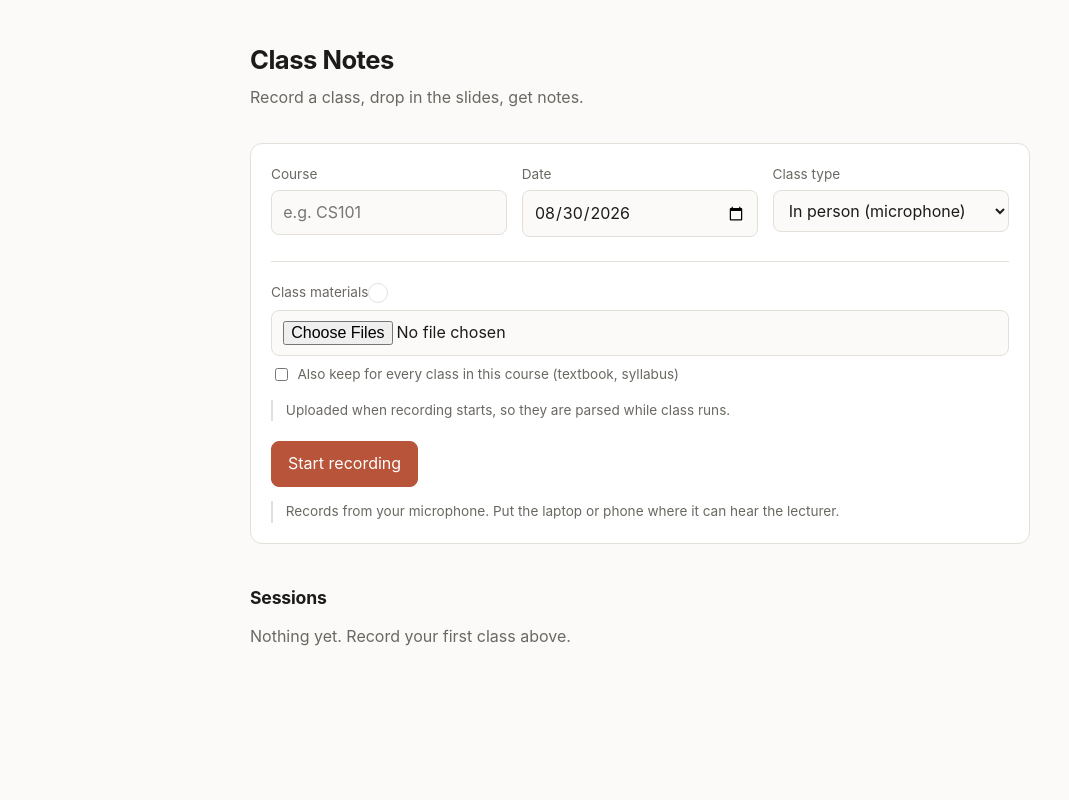
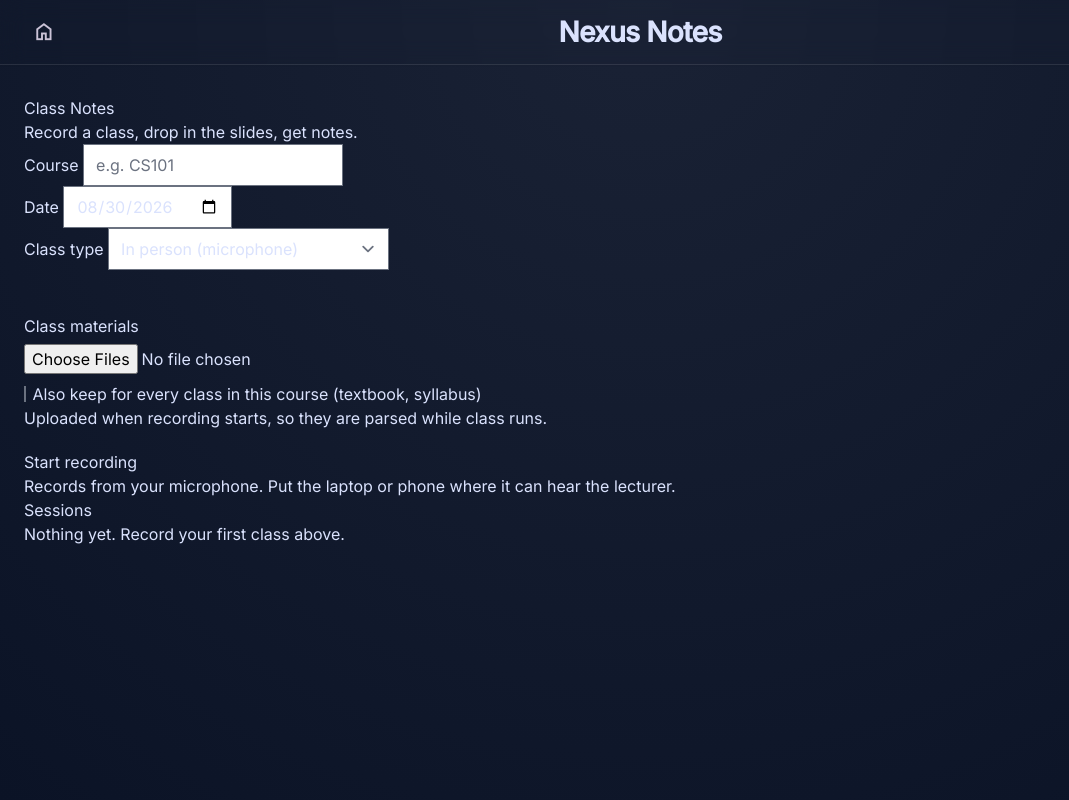
Before and after one commit to khellon21/class-tool, a Flask app: page / in a window 1280 px wide. Shown: the whole page, without its empty margins (0-1069 px from the left). Run offline with Flask 3, Linux system fonts and the light colour scheme; some libraries are stand-ins or nearby versions.

Commit message:
feat: overhaul base template with Tailwind CSS, custom design tokens, and View Transitions API

```diff
--- a/templates/base.html
+++ b/templates/base.html
@@ -1,56 +1,164 @@
 <!doctype html>
-<html lang="en">
+<html lang="en" class="dark">
 <head>
 <meta charset="utf-8">
 <meta name="viewport" content="width=device-width, initial-scale=1">
+<meta name="view-transition" content="same-origin" />
 <title>{% block title %}Class Notes{% endblock %}</title>
+
+<script src="https://cdn.tailwindcss.com?plugins=forms,container-queries"></script>
+<link href="https://fonts.googleapis.com/css2?family=Material+Symbols+Outlined:wght,FILL@100..700,0..1&display=swap" rel="stylesheet"/>
+<link href="https://fonts.googleapis.com/css2?family=Hanken+Grotesk:wght@400;600;700&family=Inter:wght@400;500&family=JetBrains+Mono:wght@500&display=swap" rel="stylesheet"/>
+
+<script id="tailwind-config">
+tailwind.config = {
+    darkMode: "class",
+    theme: {
+        extend: {
+            "colors": {
+                "on-background": "#dae2fd",
+                "background": "#0b1326",
+                "tertiary": "#adc6ff",
+                "on-error": "#690005",
+                "on-tertiary-fixed-variant": "#004395",
+                "on-surface": "#dae2fd",
+                "on-surface-variant": "#cbc3d7",
+                "surface-tint": "#d0bcff",
+                "surface-container-high": "#222a3d",
+                "on-primary-fixed-variant": "#5516be",
+                "surface-bright": "#31394d",
+                "surface": "#0b1326",
+                "on-secondary-fixed-variant": "#004e5c",
+                "tertiary-fixed-dim": "#adc6ff",
+                "outline": "#958ea0",
+                "on-secondary-container": "#00424e",
+                "surface-container-highest": "#2d3449",
+                "secondary-fixed-dim": "#4cd7f6",
+                "secondary-fixed": "#acedff",
+                "primary-container": "#a078ff",
+                "on-primary-fixed": "#23005c",
+                "on-primary-container": "#340080",
+                "on-tertiary-container": "#00285d",
+                "secondary": "#4cd7f6",
+                "error-container": "#93000a",
+                "surface-container-low": "#131b2e",
+                "primary-fixed": "#e9ddff",
+                "surface-container": "#171f33",
+                "on-error-container": "#ffdad6",
+                "inverse-on-surface": "#283044",
+                "primary-fixed-dim": "#d0bcff",
+                "primary": "#d0bcff",
+                "secondary-container": "#03b5d3",
+                "tertiary-fixed": "#d8e2ff",
+                "inverse-primary": "#6d3bd7",
+                "inverse-surface": "#dae2fd",
+                "surface-dim": "#0b1326",
+                "on-tertiary-fixed": "#001a42",
+                "tertiary-container": "#4d8eff",
+                "on-secondary-fixed": "#001f26",
+                "outline-variant": "#494454",
+                "surface-container-lowest": "#060e20",
+                "on-primary": "#3c0091",
+                "on-secondary": "#003640",
+                "surface-variant": "#2d3449",
+                "error": "#ffb4ab",
+                "on-tertiary": "#002e6a"
+            },
+            "fontFamily": {
+                "display-lg-mobile": ["Hanken Grotesk"],
+                "headline-md": ["Hanken Grotesk"],
+                "label-sm": ["JetBrains Mono"],
+                "body-md": ["Inter"],
+                "display-lg": ["Hanken Grotesk"],
+                "body-lg": ["Inter"]
+            },
+            "animation": {
+                "pulse-glow": "pulseGlow 2s infinite",
+                "fade-in-up": "fadeInUp 0.8s ease-out forwards",
+                "pulse-amber": "pulseAmber 2s infinite",
+                "fade-in": "fadeIn 0.5s ease-out"
+            },
+            "keyframes": {
+                pulseGlow: {
+                    "0%, 100%": { boxShadow: "0 0 10px rgba(160, 120, 255, 0.4), 0 0 20px rgba(160, 120, 255, 0.2)" },
+                    "50%": { boxShadow: "0 0 25px rgba(160, 120, 255, 0.8), 0 0 40px rgba(160, 120, 255, 0.5)" }
+                },
+                fadeInUp: {
+                    "0%": { opacity: "0", transform: "translateY(20px)" },
+                    "100%": { opacity: "1", transform: "translateY(0)" }
+                },
+                pulseAmber: {
+                    "0%, 100%": { opacity: "1" },
+                    "50%": { opacity: "0.5" }
+                },
+                fadeIn: {
+                    "0%": { opacity: "0" },
+                    "100%": { opacity: "1" }
+                }
+            }
+        }
+    }
+}
+</script>
 <style>
-  :root {
-    --bg: #fbfaf8; --fg: #1c1b19; --muted: #6b6862; --line: #e3e0da;
-    --card: #fff; --accent: #b8543a; --accent-fg: #fff;
-  }
-  @media (prefers-color-scheme: dark) {
-    :root { --bg:#16150f; --fg:#eceae4; --muted:#9a968c; --line:#302e26;
-            --card:#1e1d16; --accent:#d9765a; --accent-fg:#16150f; }
-  }
-  * { box-sizing: border-box; }
-  body { margin:0; background:var(--bg); color:var(--fg); font:16px/1.6 ui-sans-serif, -apple-system, system-ui, sans-serif; }
-  main { max-width: 820px; margin: 0 auto; padding: 2.5rem 1.25rem 5rem; }
-  h1 { font-size:1.6rem; margin:0 0 .25rem; letter-spacing:-.02em; }
-  h2 { font-size:1.1rem; margin:2.5rem 0 .75rem; letter-spacing:-.01em; }
-  a { color:inherit; }
-  .sub { color:var(--muted); margin:0 0 2rem; }
-  .card { background:var(--card); border:1px solid var(--line); border-radius:12px; padding:1.25rem; }
-  button, .btn { font:inherit; padding:.55rem 1rem; border-radius:8px; border:1px solid var(--line);
-                 background:var(--card); color:var(--fg); cursor:pointer; }
-  button:hover:not(:disabled), .btn:hover { border-color:var(--muted); }
-  button:disabled { opacity:.45; cursor:not-allowed; }
-  button.primary { background:var(--accent); color:var(--accent-fg); border-color:var(--accent); }
-  input, select, textarea { font:inherit; color:var(--fg); background:var(--bg);
-                            border:1px solid var(--line); border-radius:8px; padding:.55rem .7rem; }
-  input, select { width:100%; }
-  label { display:block; font-size:.85rem; color:var(--muted); margin-bottom:.3rem; }
-  .row { display:flex; gap:.75rem; flex-wrap:wrap; align-items:center; }
-  .grid { display:grid; gap:.9rem; grid-template-columns:repeat(auto-fit,minmax(200px,1fr)); }
-  .list { list-style:none; padding:0; margin:0; }
-  .list li a { display:flex; justify-content:space-between; gap:1rem; align-items:center;
-               padding:.85rem 1rem; border:1px solid var(--line); border-radius:10px;
-               background:var(--card); margin-bottom:.5rem; text-decoration:none; }
-  .list li a:hover { border-color:var(--muted); }
-  .tag { font-size:.75rem; color:var(--muted); border:1px solid var(--line); border-radius:99px; padding:.1rem .55rem; }
-  .status { color:var(--muted); font-size:.9rem; min-height:1.4em; }
-  .status.err { color:var(--accent); }
-  .rec-dot { display:inline-block; width:9px; height:9px; border-radius:50%; background:var(--accent);
-             margin-right:.4rem; animation:pulse 1.2s infinite; }
-  @keyframes pulse { 50% { opacity:.25; } }
-  .note { font-size:.85rem; color:var(--muted); border-left:2px solid var(--line); padding-left:.8rem; margin:.9rem 0 0; }
-  textarea { width:100%; min-height:420px; font-family:ui-monospace, SFMono-Regular, Menlo, monospace; font-size:.87rem; line-height:1.65; }
-  pre { white-space:pre-wrap; word-wrap:break-word; background:var(--card); border:1px solid var(--line);
-        border-radius:10px; padding:1rem; font-size:.85rem; max-height:400px; overflow:auto; }
-  details summary { cursor:pointer; color:var(--muted); }
+    body {
+        background-color: #0F172A;
+        background-image: radial-gradient(circle at 50% 0%, #1a2235 0%, #0b1326 100%);
+        color: #dae2fd;
+        min-height: max(884px, 100dvh);
+    }
+
+    /* View Transitions API */
+    @view-transition {
+      navigation: auto;
+    }
+    ::view-transition-old(root) {
+      animation: 0.4s ease-in-out both fade-out;
+    }
+    ::view-transition-new(root) {
+      animation: 0.4s ease-in-out both fade-in;
+    }
+    @keyframes fade-out { to { opacity: 0; transform: translateY(-10px); } }
+    @keyframes fade-in { from { opacity: 0; transform: translateY(10px); } }
+
+    /* Glass Input Styles */
+    .glass-input {
+        background: rgba(255, 255, 255, 0.03);
+        border: 1px solid rgba(255, 255, 255, 0.1);
+        border-bottom: 1px solid rgba(255, 255, 255, 0.2);
+        transition: all 0.3s ease;
+    }
+    .glass-input:focus {
+        background: rgba(255, 255, 255, 0.08);
+        border-bottom: 1px solid #d0bcff;
+        outline: none;
+        box-shadow: 0 4px 20px rgba(208, 188, 255, 0.1);
+    }
+
+    .inner-glow-panel {
+        box-shadow: inset 0 0 0 1px rgba(255, 255, 255, 0.05);
+    }
+
+    .delay-100 { animation-delay: 100ms; }
+    .delay-200 { animation-delay: 200ms; }
+    .delay-300 { animation-delay: 300ms; }
 </style>
 </head>
-<body>
-<main>{% block body %}{% endblock %}</main>
+<body class="min-h-screen font-[Inter] overflow-x-hidden pb-24 md:pb-0">
+  <header class="fixed top-0 w-full z-50 bg-white/3 dark:bg-white/3 backdrop-blur-md border-b border-white/10 inner-glow shadow-sm transition-all duration-300">
+      <div class="flex items-center justify-between px-6 h-16 w-full max-w-7xl mx-auto">
+          <a href="/" class="text-on-surface-variant font-medium hover:bg-white/10 transition-colors scale-95 duration-200 p-2 rounded-full flex items-center justify-center">
+              <span class="material-symbols-outlined" data-icon="home">home</span>
+          </a>
+          <h1 class="font-[Hanken_Grotesk] text-[24px] md:text-[28px] tracking-tight text-on-surface flex-1 text-center font-bold" style="view-transition-name: app-title;">
+              Nexus Notes
+          </h1>
+          <div class="w-10"></div>
+      </div>
+  </header>
+
+  <main class="pt-24 px-4 md:px-6 max-w-7xl mx-auto pb-12">
+      {% block body %}{% endblock %}
+  </main>
 </body>
 </html>
```
